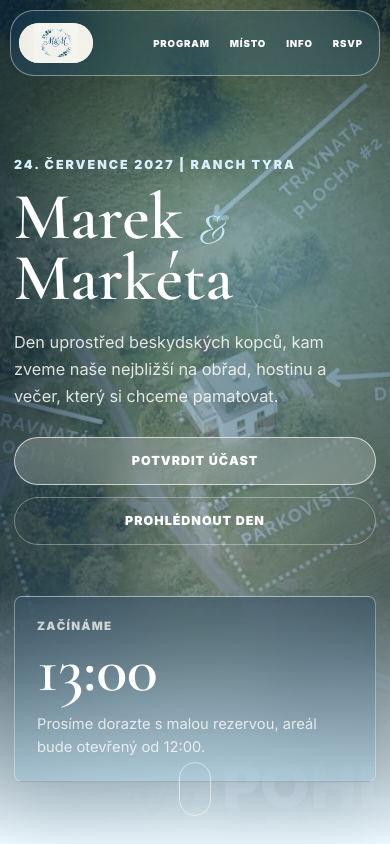
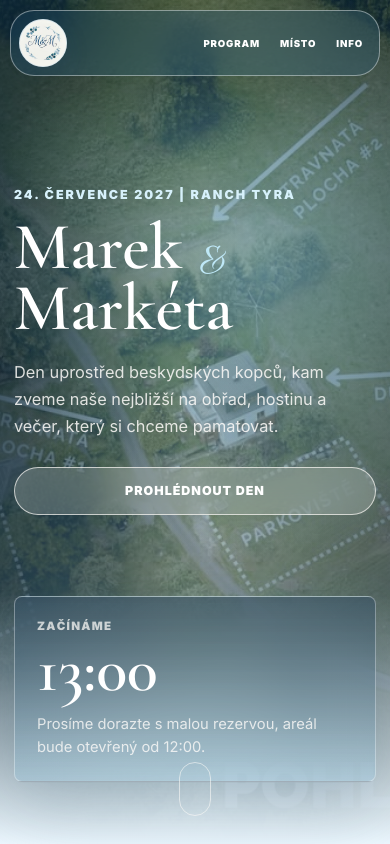
Before and after one commit to saolinek/Svatebni_pozvanka, a plain HTML site: page index.html in a window 390 px wide. Shown: the top 844 px of the page. Drawn offline with nearby package versions, Linux system fonts and the light colour scheme.

Commit message:
odstraneni rsvp a zvetseni loga (kruhove orezane)

```diff
--- a/index.html
+++ b/index.html
@@ -5,7 +5,7 @@
     <meta name="viewport" content="width=device-width, initial-scale=1" />
     <meta
       name="description"
-      content="Interaktivní svatební pozvánka Marka a Markéty s programem dne, místem konání a potvrzením účasti."
+      content="Interaktivní svatební pozvánka Marka a Markéty s programem dne a místem konání."
     />
     <title>Marek & Markéta | Svatební pozvánka</title>
     <link rel="preconnect" href="https://fonts.googleapis.com" />
@@ -17,13 +17,12 @@
 
     <header class="site-header" aria-label="Hlavní navigace">
       <a class="brand" href="#uvod" aria-label="Marek a Markéta">
-        <img src="Iniciály 1.jpg" alt="" />
+        <img src="inicialy-1-crop.png" alt="Iniciály" />
       </a>
       <nav aria-label="Sekce pozvánky">
         <a href="#program">Program</a>
         <a href="#misto">Místo</a>
         <a href="#info">Info</a>
-        <a href="#rsvp">RSVP</a>
       </nav>
     </header>
 
@@ -45,8 +44,7 @@
             hostinu a večer, který si chceme pamatovat.
           </p>
           <div class="hero__actions reveal-up" style="--delay: 270ms">
-            <a class="button button--light" href="#rsvp">Potvrdit účast</a>
-            <a class="button button--quiet" href="#program">Prohlédnout den</a>
+            <a class="button button--light" href="#program">Prohlédnout den</a>
           </div>
         </div>
         <aside class="hero-card reveal-up" style="--delay: 360ms" aria-label="Rychlé informace">
@@ -162,7 +160,6 @@
               <a class="button" href="https://www.google.com/maps/search/?api=1&query=Tyra+30,+739+61+T%C5%99inec+1" target="_blank" rel="noreferrer">
                 Otevřít v mapách
               </a>
-              <a class="button button--ghost" href="#rsvp">Potvrdit účast</a>
             </div>
           </div>
           <div class="location-media" aria-label="Ranch Tyra">
@@ -226,26 +223,7 @@
         </div>
       </section>
 
-      <section class="section rsvp-section" id="rsvp" aria-labelledby="rsvp-title" data-section data-reveal>
-        <div class="section__inner rsvp-grid">
-          <div>
-            <p class="eyebrow">Potvrzení účasti</p>
-            <h2 id="rsvp-title">Dejte nám prosím vědět do 30. června 2027.</h2>
-            <p>
-              Napiš nám, jestli dorazíš, s kolika lidmi přijedeš a zda máš
-              nějaké dietní omezení.
-            </p>
-          </div>
-          <div class="rsvp-panel">
-            <div class="rsvp-actions">
-              <a href="mailto:svatba@example.com?subject=Potvrzeni%20ucasti%20na%20svatbe" class="button button--light">
-                Napsat e-mail
-              </a>
-              <a href="tel:+420777123456" class="button button--quiet">Zavolat</a>
-            </div>
-          </div>
-        </div>
-      </section>
+
     </main>
 
     <footer>
--- a/styles.css
+++ b/styles.css
@@ -101,19 +101,24 @@ img {
 
 .brand {
   display: inline-flex;
-  min-width: 96px;
+  min-width: 64px;
   align-items: center;
   color: inherit;
   text-decoration: none;
 }
 
 .brand img {
-  width: 104px;
-  height: 48px;
-  border-radius: 999px;
-  object-fit: contain;
-  background: rgba(255, 255, 255, 0.82);
-  box-shadow: inset 0 0 0 1px rgba(127, 194, 227, 0.24), 0 10px 24px rgba(31, 74, 105, 0.12);
+  width: 64px;
+  height: 64px;
+  border-radius: 50%;
+  object-fit: cover;
+  background: rgba(255, 255, 255, 0.9);
+  box-shadow: inset 0 0 0 1px rgba(127, 194, 227, 0.24), 0 8px 24px rgba(31, 74, 105, 0.14);
+  transition: transform 0.3s cubic-bezier(0.2, 0.8, 0.2, 1);
+}
+
+.brand:hover img {
+  transform: scale(1.06);
 }
 
 nav {
@@ -937,12 +942,12 @@ footer p {
   }
 
   .brand {
-    min-width: 74px;
+    min-width: 48px;
   }
 
   .brand img {
-    width: 74px;
-    height: 40px;
+    width: 48px;
+    height: 48px;
   }
 
   nav {
```
